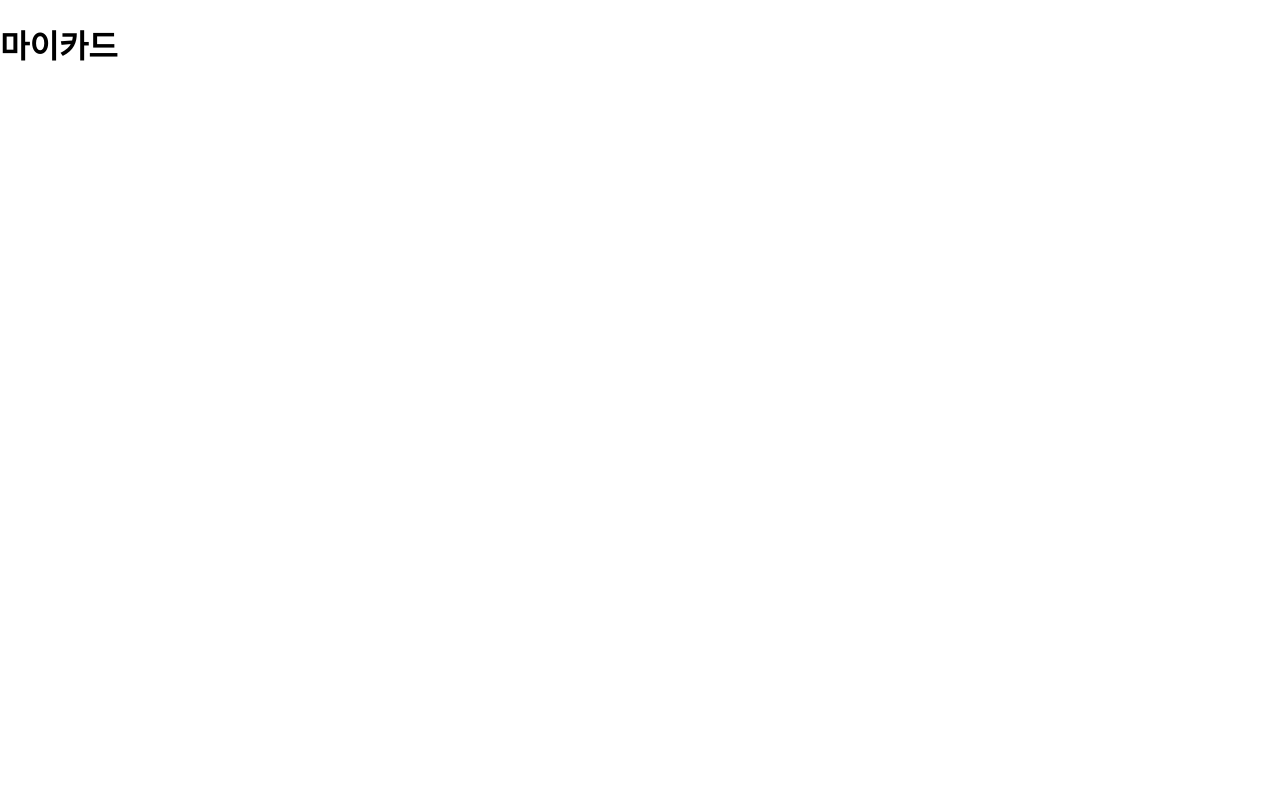
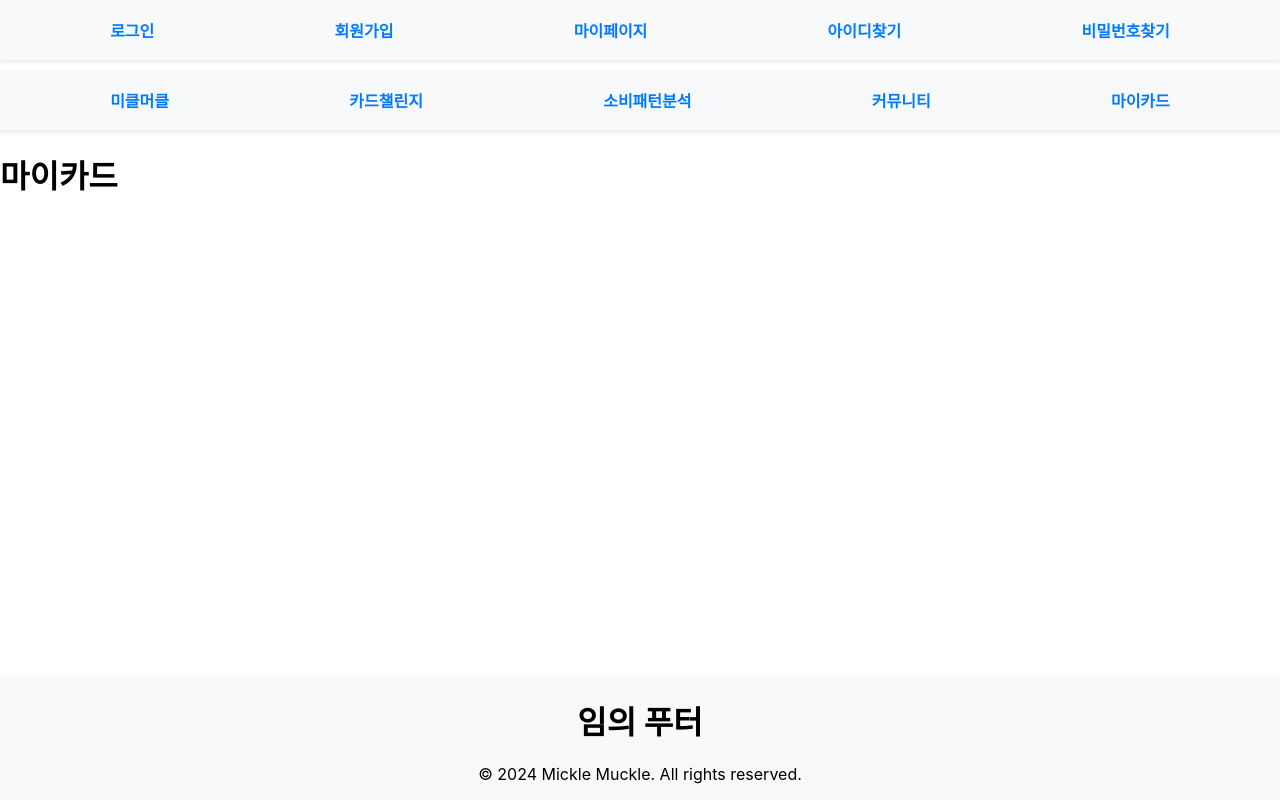
Before and after one commit to Hyukjoo-Lee/yono-main, a React (Create React App) app in the folder app-frontend/: page /mycard in a window 1280 px wide. Built offline with nearby package versions, Linux system fonts and the light colour scheme.

Commit message:
Update: 헤더와 푸터 분리, 기본 레이아웃 처리

```diff
--- a/app-frontend/src/App.js
+++ b/app-frontend/src/App.js
@@ -1,5 +1,9 @@
 import "./App.css";
-import { BrowserRouter as Router, Routes, Route } from "react-router-dom";
+import { BrowserRouter as Router, Routes, Route, useLocation } from "react-router-dom";
+import { SubHeader } from "./common/SubHeader";
+import { MainHeader } from "./common/MainHeader";
+import { Footer } from "./common/Footer";
+import { MainPage } from "./pages/MainPage";
 import { Login } from "./pages/Login";
 import { SignUp } from "./pages/SignUp";
 import { FindID } from "./pages/FindID";
@@ -10,16 +14,36 @@ import { CardAnalysis } from "./pages/CardAnalysis";
 import { Community } from "./pages/Community";
 import { MyCard } from "./pages/MyCard";
 import { MyPage } from "./pages/MyPage";
-import { MainPage } from "./pages/MainPage";
+
 import { ThemeProvider } from "styled-components";
 import theme from "./theme/theme";
 
-// 메인 페이지 헤더1 - 로그인, 회원가입, 마이페이지, 아이디찾기, 비번찾기
-// 메인 페이지 헤더2 - 미클머클소개, 카드챌린지, 소비패턴분석, 커뮤니티, 마이카드
+/**
+ * hideHeaderFooter: 특정 경로에서만 헤더나 푸터를 숨기기위함
+ */
+function Layout({ children }) {
+  const location = useLocation();
+  const hideHeaderFooter = ["/login", "/signup"].includes(location.pathname);
+
+  return (
+    <>
+      {!hideHeaderFooter && <SubHeader />}
+      {!hideHeaderFooter && <MainHeader />}
+      {children}
+      {!hideHeaderFooter && <Footer />}
+    </>
+  );
+}
+
+/**
+ * 메인 페이지 헤더1 - 로그인, 회원가입, 마이페이지, 아이디찾기, 비번찾기
+ * 메인 페이지 헤더2 - 미클머클소개, 카드챌린지, 소비패턴분석, 커뮤니티, 마이카드
+ */
 function App() {
   return (
     <ThemeProvider theme={theme}>
       <Router>
+        <Layout>
           <Routes>
             <Route path="/" element={<MainPage />} />
             <Route path="/login" element={<Login />} />
@@ -30,9 +54,10 @@ function App() {
             <Route path="/intro" element={<Intro />} />
             <Route path="/card-challege" element={<CardChallege />} />
             <Route path="/card-analysis" element={<CardAnalysis />} />
-          <Route path="/community" element={<Community />} /> {/* 철자 수정 */}
+            <Route path="/community" element={<Community />} />
             <Route path="/mycard" element={<MyCard />} />
           </Routes>
+        </Layout>
       </Router>
     </ThemeProvider>
   );
--- a/app-frontend/src/pages/MainPage.js
+++ b/app-frontend/src/pages/MainPage.js
@@ -1,13 +1,9 @@
 import CustomButton from "../common/CustomButton";
-import { MainHeader } from "../common/MainHeader";
-import { SubHeader } from "../common/SubHeader";
 
 export function MainPage() {
   return (
     <>
       {/* 테스팅 */}
-      <SubHeader />
-      <MainHeader />
       <CustomButton text="prop testing" fontSize="10px" />
     </>
   );
```
Lines whose indentation alone changed are shown as unchanged.
